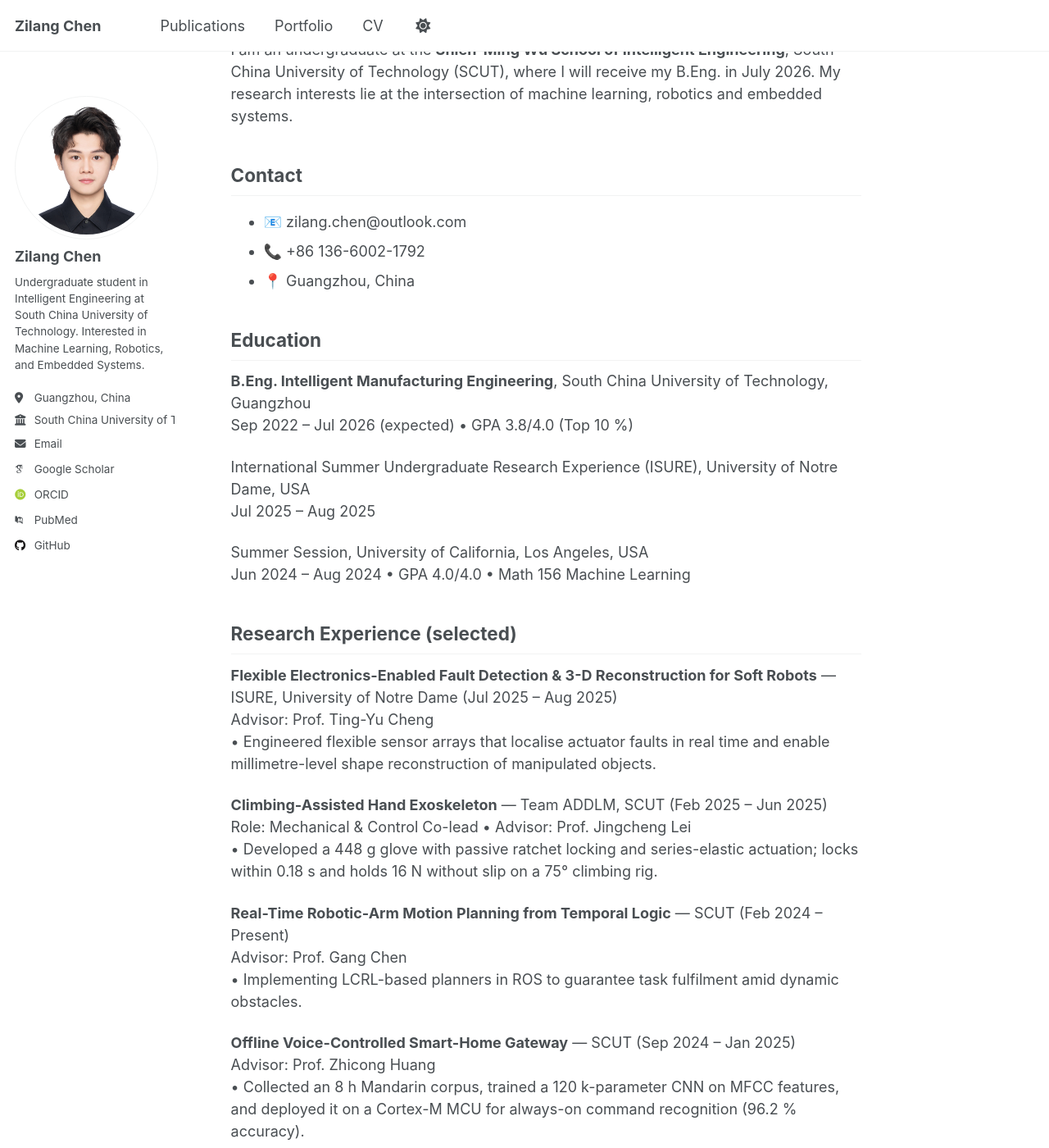
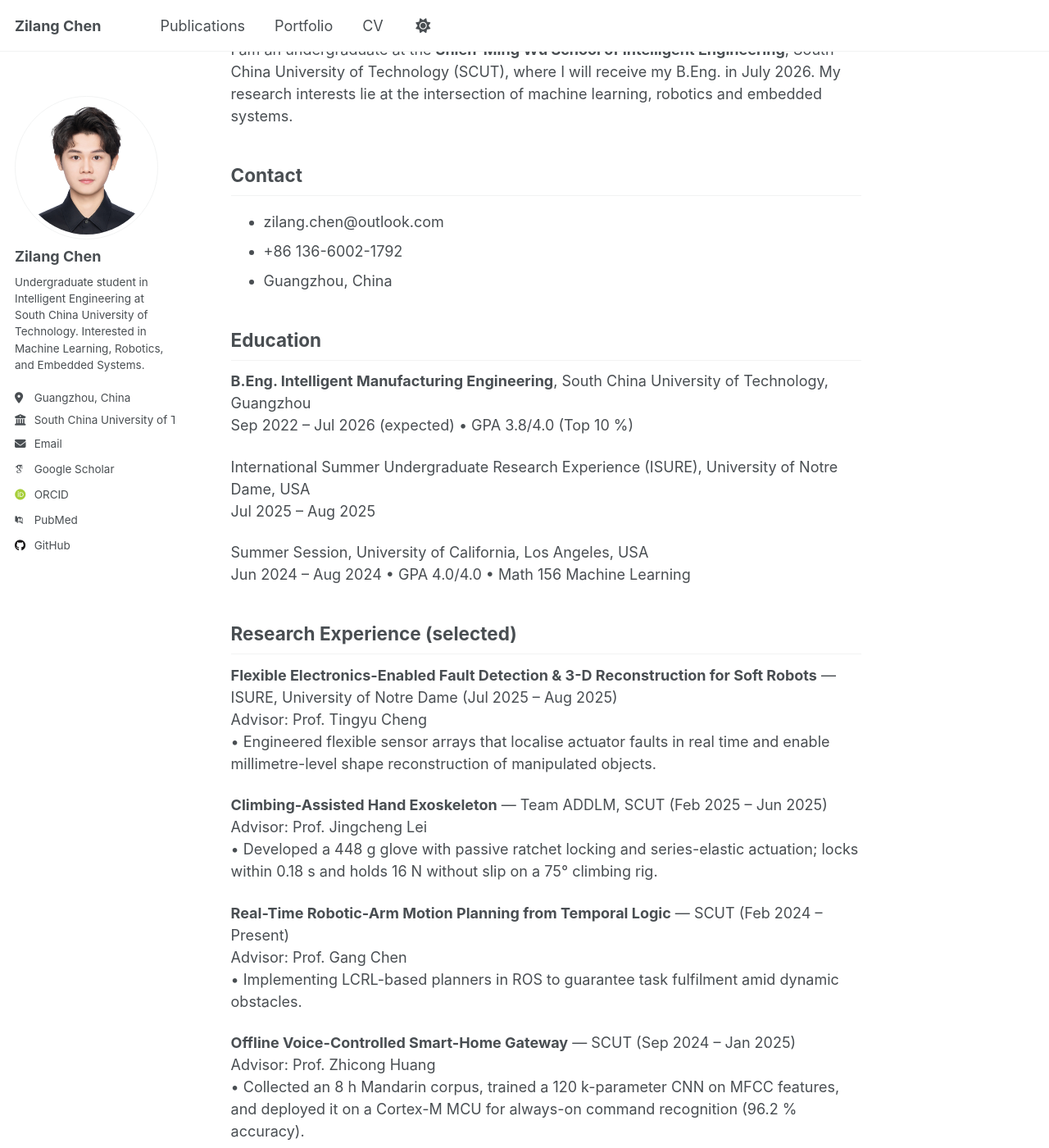
Before and after one commit to zilangchen/zilangchen.github.io, a Jekyll site: the page built from _pages/about.md, in a window 1280 px wide and 1400 px high, scrolled down 190 px. Shown: the whole window at 82% size. Built offline with Jekyll 4.4.1, drawn with Linux system fonts in a browser that asks for light colours; some web fonts are replaced; a script that is not in the unit is left out; some of the changed text lies outside the part shown.

Commit message:
主页优化

```diff
--- a/_pages/about.md
+++ b/_pages/about.md
@@ -10,9 +10,9 @@ I am an undergraduate at the **Shien-Ming Wu School of Intelligent Engineering**
 
 ## Contact
 
-- 📧 zilang.chen@outlook.com
-- 📞 +86 136-6002-1792
-- 📍 Guangzhou, China
+- zilang.chen@outlook.com
+- +86 136-6002-1792
+- Guangzhou, China
 
 ## Education
 
@@ -28,11 +28,11 @@ Jun 2024 – Aug 2024 • GPA 4.0/4.0 • Math 156 Machine Learning
 ## Research Experience (selected)
 
 **Flexible Electronics-Enabled Fault Detection & 3-D Reconstruction for Soft Robots** — ISURE, University of Notre Dame (Jul 2025 – Aug 2025)
-Advisor: Prof. Ting-Yu Cheng
+Advisor: Prof. Tingyu Cheng
 • Engineered flexible sensor arrays that localise actuator faults in real time and enable millimetre-level shape reconstruction of manipulated objects.
 
 **Climbing-Assisted Hand Exoskeleton** — Team ADDLM, SCUT (Feb 2025 – Jun 2025)
-Role: Mechanical & Control Co-lead • Advisor: Prof. Jingcheng Lei
+Advisor: Prof. Jingcheng Lei
 • Developed a 448 g glove with passive ratchet locking and series-elastic actuation; locks within 0.18 s and holds 16 N without slip on a 75° climbing rig.
 
 **Real-Time Robotic-Arm Motion Planning from Temporal Logic** — SCUT (Feb 2024 – Present)
@@ -48,11 +48,11 @@ Advisor: Prof. Chunyang Liao
 • Proposed a leak-free benchmarking pipeline for five ensemble learners on the Vinho Verde datasets; achieved weighted-F1 0.693 (red) / 0.664 (white).
 
 **Multifunctional Ball-Collecting Robot** — SCUT (Feb 2024 – May 2024)
-Role: Mechanical Designer
+Advisor: Prof. Yingjie Zhang
 • Designed a 50 cm³ omnidirectional vehicle that collects balls from ping-pong to basketball via collision funneling; secured a Top-20 % Silver Prize.
 
 **Bionic Water-Strider Robot** — SCUT (Sep 2022 – Jan 2023)
-Role: Mechanical Lead, Team Set Sail
+Advisor: Prof. Ye Chen
 • Built a Chebyshev-linkage swimmer that glides on water and autonomously avoids obstacles using ultrasonic and colour sensing.
 
 ## Honors & Awards
@@ -60,9 +60,9 @@ Role: Mechanical Lead, Team Set Sail
 - Honorable Mention, Mathematical Contest in Modeling (MCM), 2024
 - Second Prize, Multifunctional Robot Competition, SCUT, 2024
 - Third Prize, Shenzhen Cup Mathematical Modeling Competition, 2024
-- Third Prize, RoboCon “Angkor Bloom”, 2023
+- Third Prize, RoboCon "Angkor Bloom", 2023
 - Third Prize, Huashu Cup Mathematical Modeling Competition, 2023
 
 ## Publications
 
-Chen, Z. “Wine Quality Prediction with Ensemble Trees: A Leak-Free Benchmark.” *Preprint*, arXiv:2506.06327, 2025.
+Chen, Z. "Wine Quality Prediction with Ensemble Trees: A Leak-Free Benchmark." *Preprint*, arXiv:2506.06327, 2025.
```
Also changed, not shown: _pages/cv.md (+4 -4 lines).
